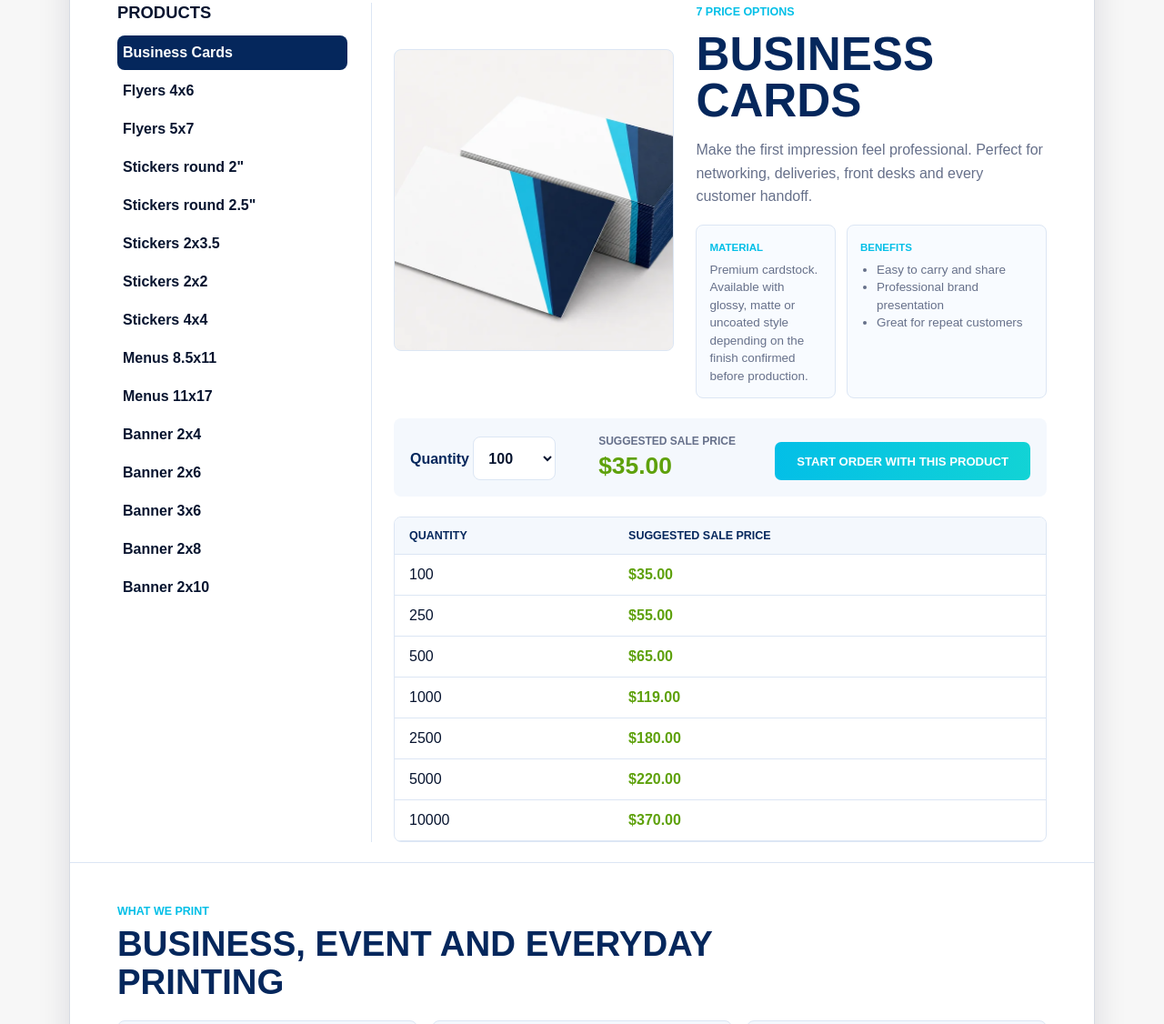
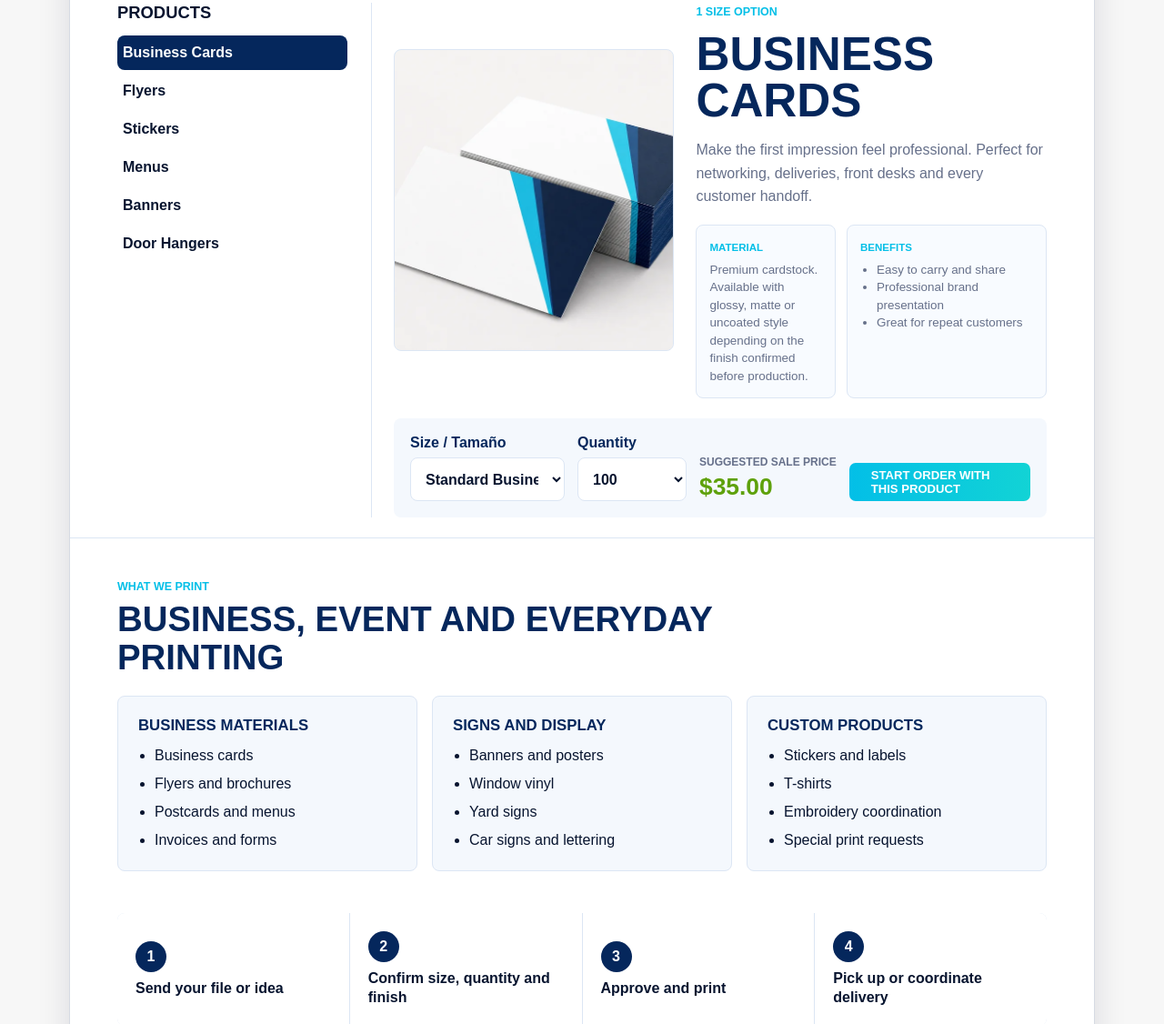
Before and after one commit to richardvelezcarpio-gif/next-print-ny, a website: page printing.html in a window 1280 px wide. Shown: the part 718-1844 px from the top of the page at 91% size. Drawn offline with Linux system fonts and the light colour scheme.

Commit message:
Agrupar productos de printing por tamano

```diff
--- a/printing-catalog.js
+++ b/printing-catalog.js
@@ -63,6 +63,22 @@ const printingProducts = [
   { name: "Door Hangers 3.5x8.5", category: "hangers", prices: [["100", "$160.00"], ["250", "$197.00"], ["500", "$219.00"], ["1000", "$240.00"], ["2500", "$367.00"], ["5000", "$485.00"], ["10000", "$775.00"]] },
 ];
 
+const productGroups = [
+  { name: "Business Cards", category: "cards", variants: ["Business Cards"] },
+  { name: "Flyers", category: "flyers", variants: ["Flyers 4x6", "Flyers 5x7"] },
+  {
+    name: "Stickers",
+    category: "stickers",
+    variants: ["Stickers round 2\"", "Stickers round 2.5\"", "Stickers 2x3.5", "Stickers 2x2", "Stickers 4x4"],
+  },
+  { name: "Menus", category: "menus", variants: ["Menus 8.5x11", "Menus 11x17"] },
+  { name: "Banners", category: "banners", variants: ["Banner 2x4", "Banner 2x6", "Banner 3x6", "Banner 2x8", "Banner 2x10"] },
+  { name: "Door Hangers", category: "hangers", variants: ["Door Hangers 4x11", "Door Hangers 3.5x8.5"] },
+].map((group) => ({
+  ...group,
+  variants: group.variants.map((name) => printingProducts.find((product) => product.name === name)).filter(Boolean),
+}));
+
 const productList = document.querySelector("#productList");
 const productTitle = document.querySelector("#productTitle");
 const productKicker = document.querySelector("#productKicker");
@@ -70,16 +86,24 @@ const productArt = document.querySelector("#productArt");
 const productHook = document.querySelector("#productHook");
 const productMaterial = document.querySelector("#productMaterial");
 const productBenefits = document.querySelector("#productBenefits");
-const productPriceRows = document.querySelector("#productPriceRows");
+const productSize = document.querySelector("#productSize");
 const productQuantity = document.querySelector("#productQuantity");
 const productPrice = document.querySelector("#productPrice");
 const productOrderLink = document.querySelector("#productOrderLink");
 
-let selectedProduct = printingProducts[0];
+let selectedGroup = productGroups[0];
+let selectedProduct = selectedGroup.variants[0];
 let selectedPrice = selectedProduct.prices[0];
 
 renderProductList();
-renderProduct(selectedProduct.name);
+renderProductGroup(selectedGroup.name);
+
+productSize?.addEventListener("change", () => {
+  selectedProduct = selectedGroup.variants.find((item) => item.name === productSize.value) || selectedGroup.variants[0];
+  selectedPrice = selectedProduct.prices[0];
+  renderQuantityOptions();
+  updateSelectedPrice();
+});
 
 productQuantity?.addEventListener("change", () => {
   selectedPrice = selectedProduct.prices.find((item) => item[0] === productQuantity.value) || selectedProduct.prices[0];
@@ -89,53 +113,54 @@ productQuantity?.addEventListener("change", () => {
 function renderProductList() {
   if (!productList) return;
 
-  productList.innerHTML = printingProducts
+  productList.innerHTML = productGroups
     .map(
-      (product, index) => `
-        <button class="${index === 0 ? "active" : ""}" type="button" data-product="${escapeAttribute(product.name)}">
-          ${escapeHtml(product.name)}
+      (group, index) => `
+        <button class="${index === 0 ? "active" : ""}" type="button" data-product-group="${escapeAttribute(group.name)}">
+          ${escapeHtml(group.name)}
         </button>
       `
     )
     .join("");
 
   productList.addEventListener("click", (event) => {
-    const button = event.target.closest("button[data-product]");
+    const button = event.target.closest("button[data-product-group]");
     if (!button) return;
-    renderProduct(button.dataset.product);
+    renderProductGroup(button.dataset.productGroup);
   });
 }
 
-function renderProduct(productName) {
-  selectedProduct = printingProducts.find((product) => product.name === productName) || printingProducts[0];
+function renderProductGroup(groupName) {
+  selectedGroup = productGroups.find((group) => group.name === groupName) || productGroups[0];
+  selectedProduct = selectedGroup.variants[0];
   selectedPrice = selectedProduct.prices[0];
 
   productList?.querySelectorAll("button").forEach((button) => {
-    button.classList.toggle("active", button.dataset.product === selectedProduct.name);
+    button.classList.toggle("active", button.dataset.productGroup === selectedGroup.name);
   });
 
-  if (productTitle) productTitle.textContent = selectedProduct.name;
-  if (productKicker) productKicker.textContent = `${selectedProduct.prices.length} price options`;
+  if (productTitle) productTitle.textContent = selectedGroup.name;
+  if (productKicker) {
+    productKicker.textContent = `${selectedGroup.variants.length} size ${selectedGroup.variants.length === 1 ? "option" : "options"}`;
+  }
   renderProductDetails(selectedProduct);
-  if (productQuantity) {
-    productQuantity.innerHTML = selectedProduct.prices
-      .map(([quantity]) => `<option value="${escapeAttribute(quantity)}">${escapeHtml(quantity)}</option>`)
-      .join("");
-  }
-  if (productPriceRows) {
-    productPriceRows.innerHTML = selectedProduct.prices
-      .map(
-        ([quantity, price]) => `
-          <tr>
-            <td>${escapeHtml(quantity)}</td>
-            <td>${escapeHtml(price)}</td>
-          </tr>
-        `
-      )
+
+  if (productSize) {
+    productSize.innerHTML = selectedGroup.variants
+      .map((variant) => `<option value="${escapeAttribute(variant.name)}">${escapeHtml(sizeLabel(variant.name, selectedGroup.name))}</option>`)
       .join("");
   }
 
+  renderQuantityOptions();
   updateSelectedPrice();
+}
+
+function renderQuantityOptions() {
+  if (!productQuantity) return;
+
+  productQuantity.innerHTML = selectedProduct.prices
+    .map(([quantity]) => `<option value="${escapeAttribute(quantity)}">${escapeHtml(quantity)}</option>`)
+    .join("");
 }
 
 function renderProductDetails(product) {
@@ -170,7 +195,7 @@ function updateSelectedPrice() {
   if (productPrice) productPrice.textContent = selectedPrice[1];
   if (productOrderLink) {
     const info = productDetails[selectedProduct.category] || productDetails.cards;
-    const details = `Product: ${selectedProduct.name}\nQuantity: ${selectedPrice[0]}\nSuggested sale price: ${selectedPrice[1]}\nMaterial: ${info.material}`;
+    const details = `Product: ${selectedProduct.name}\nSize: ${sizeLabel(selectedProduct.name, selectedGroup.name)}\nQuantity: ${selectedPrice[0]}\nSuggested sale price: ${selectedPrice[1]}\nMaterial: ${info.material}`;
     const params = new URLSearchParams({
       service: "Printing",
       product: selectedProduct.name,
@@ -180,6 +205,11 @@ function updateSelectedPrice() {
     });
     productOrderLink.href = `order.html?${params.toString()}`;
   }
+}
+
+function sizeLabel(productName, groupName) {
+  if (groupName === "Business Cards") return "Standard Business Cards";
+  return productName.replace(/^Flyers\s*/i, "").replace(/^Stickers\s*/i, "").replace(/^Menus\s*/i, "").replace(/^Banner\s*/i, "").replace(/^Door Hangers\s*/i, "");
 }
 
 function escapeHtml(value) {
--- a/printing.html
+++ b/printing.html
@@ -9,7 +9,7 @@
     />
     <title>Printing Services | Next Print NY</title>
     <link rel="icon" href="assets/logo.png" />
-    <link rel="stylesheet" href="styles.css?v=20260604-1420" />
+    <link rel="stylesheet" href="styles.css?v=20260604-1515" />
   </head>
   <body>
     <div class="page-shell">
@@ -89,6 +89,10 @@
 
             <div class="product-order-panel">
               <label>
+                <span>Size / Tamaño</span>
+                <select id="productSize"></select>
+              </label>
+              <label>
                 <span data-i18n="printingCatalog.quantity">Quantity</span>
                 <select id="productQuantity"></select>
               </label>
@@ -97,18 +101,6 @@
                 <strong id="productPrice">$35.00</strong>
               </div>
               <a id="productOrderLink" class="action-gradient" href="order.html" data-i18n="printingCatalog.start">Start order with this product</a>
-            </div>
-
-            <div class="price-table-wrap">
-              <table class="price-table">
-                <thead>
-                  <tr>
-                    <th data-i18n="printingCatalog.quantity">Quantity</th>
-                    <th data-i18n="printingCatalog.suggested">Suggested sale price</th>
-                  </tr>
-                </thead>
-                <tbody id="productPriceRows"></tbody>
-              </table>
             </div>
           </section>
         </section>
@@ -175,6 +167,6 @@
       </footer>
     </div>
     <script src="script.js?v=20260604-1135"></script>
-    <script src="printing-catalog.js?v=20260604-1420"></script>
+    <script src="printing-catalog.js?v=20260604-1515"></script>
   </body>
 </html>
--- a/styles.css
+++ b/styles.css
@@ -1447,7 +1447,7 @@ textarea {
 
 .product-order-panel {
   display: grid;
-  grid-template-columns: minmax(180px, 1fr) minmax(180px, auto) auto;
+  grid-template-columns: minmax(170px, 1.2fr) minmax(120px, 0.75fr) minmax(150px, auto) auto;
   gap: 14px;
   align-items: end;
   padding: 18px;
@@ -1456,11 +1456,14 @@ textarea {
 }
 
 .product-order-panel label {
+  display: grid;
+  gap: 7px;
   color: var(--navy);
   font-weight: 900;
 }
 
 .product-order-panel select {
+  width: 100%;
   min-height: 48px;
   border: 1px solid var(--line);
   border-radius: 8px;
@@ -1484,36 +1487,6 @@ textarea {
 .selected-price strong {
   color: #5ea10b;
   font-size: 1.65rem;
-}
-
-.price-table-wrap {
-  overflow: auto;
-  border: 1px solid var(--line);
-  border-radius: 8px;
-}
-
-.price-table {
-  width: 100%;
-  border-collapse: collapse;
-}
-
-.price-table th,
-.price-table td {
-  padding: 13px 16px;
-  border-bottom: 1px solid var(--line);
-  text-align: left;
-}
-
-.price-table th {
-  color: var(--navy);
-  background: var(--soft);
-  font-size: 0.78rem;
-  text-transform: uppercase;
-}
-
-.price-table td:last-child {
-  color: #5ea10b;
-  font-weight: 900;
 }
 
 .process-strip {
```
